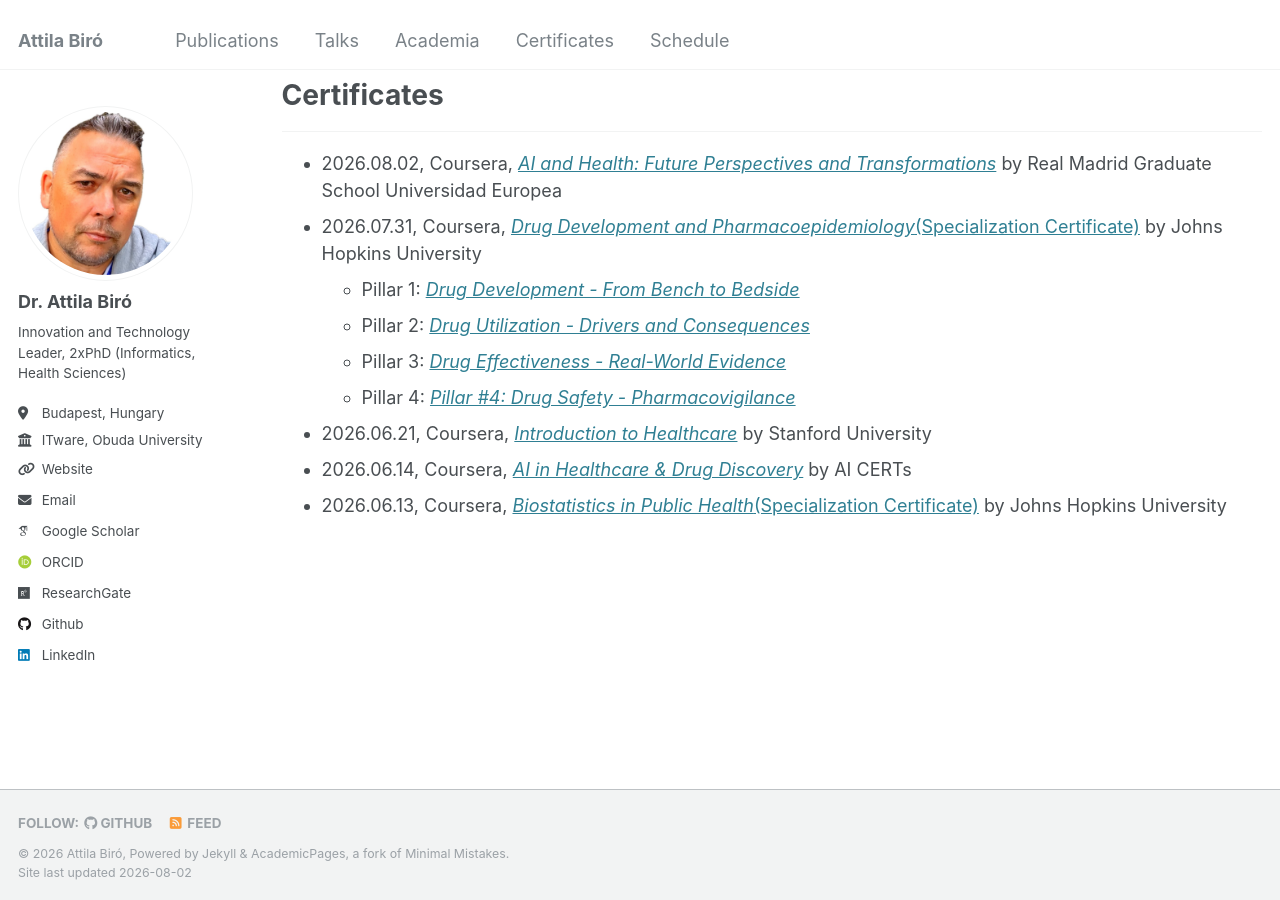
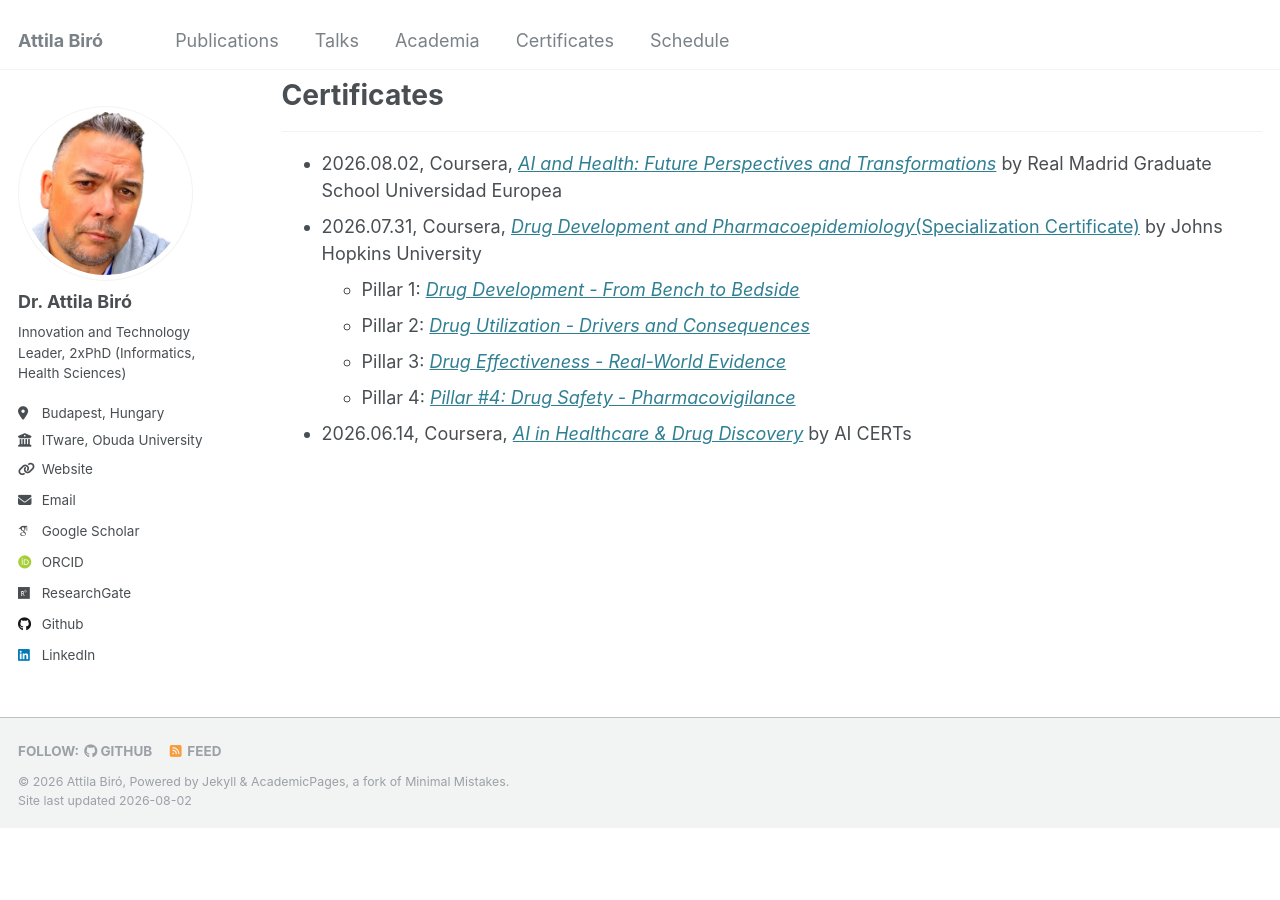
Before and after one commit to biroka/biroka.github.io, a Jekyll site: the page built from _pages/postdoc_umfst.md, in a window 1280 px wide and 900 px high, scrolled down 882 px. Built offline with Jekyll 4.4.1, drawn with Linux system fonts in a browser that asks for light colours; some web fonts are replaced; after the commit the page ends 1710 px from its top, so only the background shows below that.

Commit message:
Update postdoc page by removing old course links
Removed outdated course entries from the postdoc page.

```diff
--- a/_pages/postdoc_umfst.md
+++ b/_pages/postdoc_umfst.md
@@ -36,6 +36,4 @@ author_profile: true
   * Pillar 2: [_Drug Utilization - Drivers and Consequences_](https://www.coursera.org/account/accomplishments/certificate/3ZO01NMMHMLL)
   * Pillar 3: [_Drug Effectiveness - Real-World Evidence_](https://www.coursera.org/account/accomplishments/certificate/UP45V5618KOE)
   * Pillar 4: [_Pillar #4: Drug Safety - Pharmacovigilance_](https://www.coursera.org/account/accomplishments/certificate/2919EOP3BBJL)
-* 2026.06.21, Coursera, [_Introduction to Healthcare_](https://www.coursera.org/account/accomplishments/verify/VVSDDMP88HUP) by Stanford University
 * 2026.06.14, Coursera, [_AI in Healthcare & Drug Discovery_](https://www.coursera.org/account/accomplishments/verify/OI1OO98RZOMX) by AI CERTs
-* 2026.06.13, Coursera, [_Biostatistics in Public Health_(Specialization Certificate)](https://www.coursera.org/account/accomplishments/specialization/LL77NS0PXHNW) by Johns Hopkins University
```
